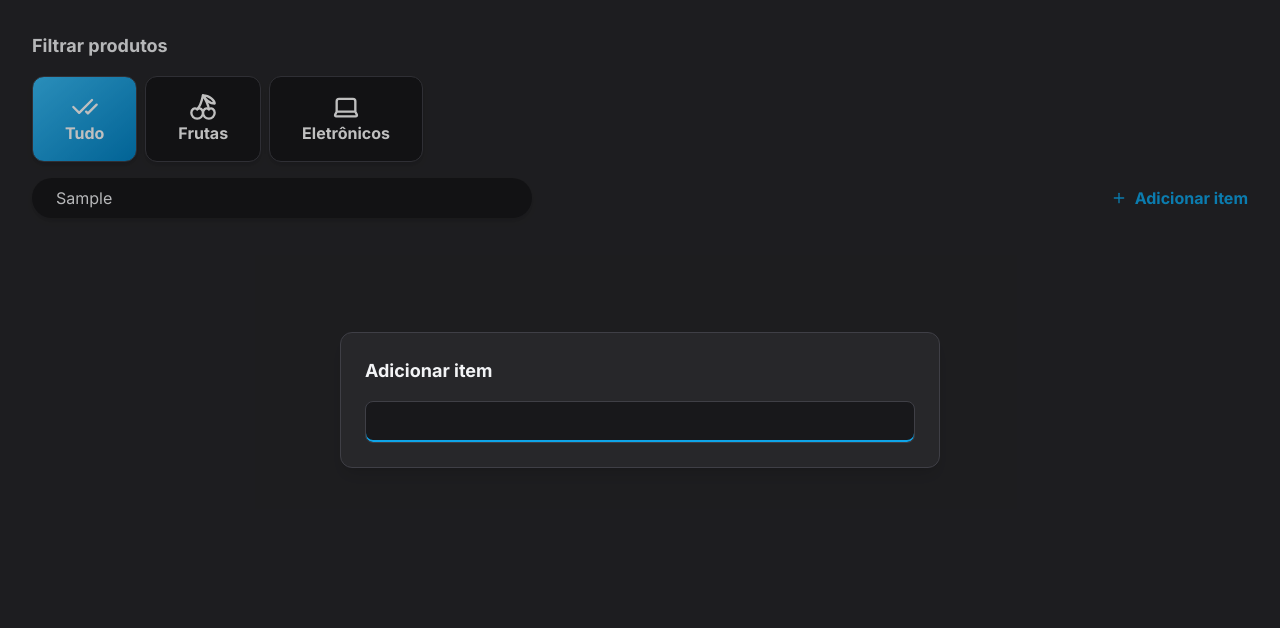
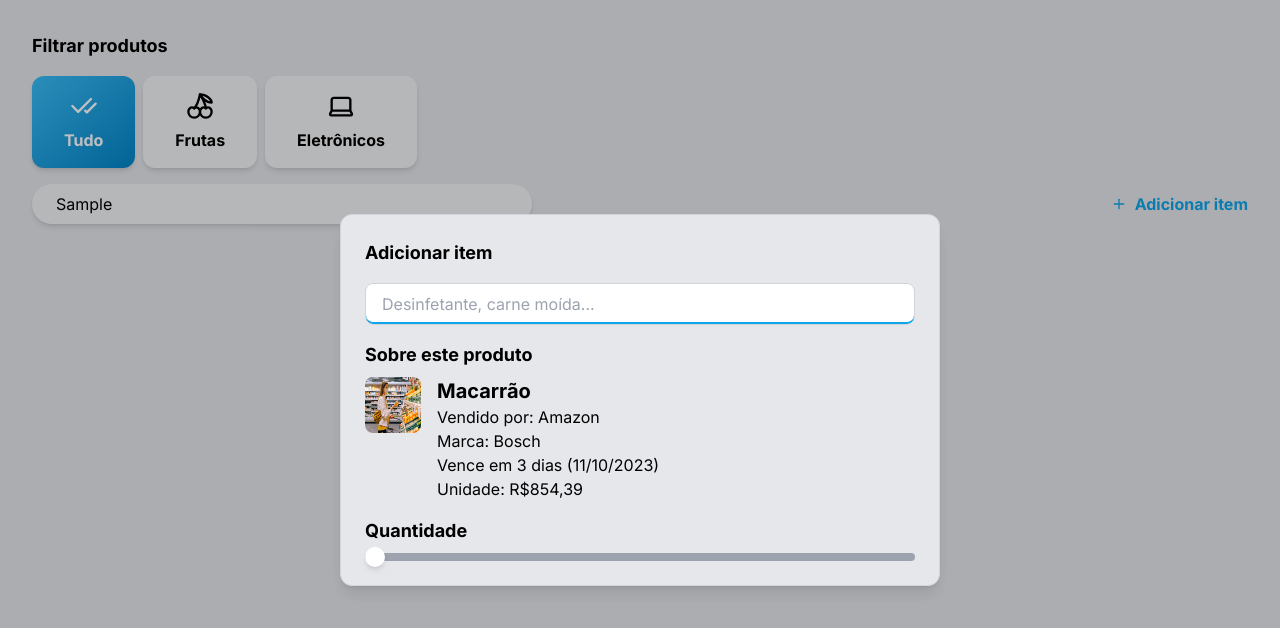
Before and after one commit to AABB2741/supermercado-banco-de-dados, a React (Vite) app in the folder web/: page /list/1 in a window 1280 px wide. Both pictures are taken after typing "Sample" into the empty fields and a click on the button "Adicionar item". Shown: the top 628 px of the page. Built offline with nearby package versions, Linux system fonts and the light colour scheme; no server answers.

Commit message:
tema + slider web

```diff
--- a/web/index.html
+++ b/web/index.html
@@ -1,5 +1,5 @@
 <!doctype html>
-<html lang="pt-BR" class="dark">
+<html lang="pt-BR">
     <head>
         <meta charset="UTF-8" />
         <link rel="icon" type="image/svg+xml" href="/vite.svg" />
--- a/web/package.json
+++ b/web/package.json
@@ -12,6 +12,7 @@
   "dependencies": {
     "@headlessui/react": "^1.7.17",
     "@radix-ui/react-dialog": "^1.0.5",
+    "@radix-ui/react-slider": "^1.1.2",
     "@reduxjs/toolkit": "^1.9.6",
     "@uiball/loaders": "^1.3.0",
     "axios": "^1.5.1",
--- a/web/src/components/Filter.tsx
+++ b/web/src/components/Filter.tsx
@@ -27,7 +27,7 @@ export function Filter({ title, value, options, onValueChange }: FilterProps) {
                         onClick={() => onValueChange?.(o.value)}
                     >
                         <o.icon size={28} />
-                        <p className="font-bold">{o.label}</p>
+                        <p className="mt-2 font-bold">{o.label}</p>
                     </button>
                 ))}
             </div>
--- a/web/src/pages/List/AddItem.tsx
+++ b/web/src/pages/List/AddItem.tsx
@@ -2,8 +2,9 @@ import { useState } from "react";
 import { History, Sparkles } from "lucide-react";
 import { Combobox } from "@headlessui/react";
 import * as Dialog from "@radix-ui/react-dialog";
+import * as Slider from "@radix-ui/react-slider";
 
-import avatar from "../../assets/avatar.png";
+import banner from "../../assets/list-banner.jpg";
 
 interface AddItemProps {
     children: React.ReactNode;
@@ -21,9 +22,12 @@ export function AddItem({ children }: AddItemProps) {
                     </Dialog.Title>
 
                     <Combobox>
-                        <Combobox.Input className="block w-full min-w-0 rounded-lg border border-gray-300 bg-white px-4 py-2 shadow-none outline-none ring-0 transition-shadow focus:shadow-input focus:ring-0 focus:ring-transparent dark:border-zinc-700 dark:bg-zinc-900" />
-                        <Combobox.Options className="mt-2 overflow-hidden rounded-lg border shadow-lg dark:border-zinc-700 dark:bg-zinc-900">
-                            <div className="flex items-center gap-2 bg-zinc-800 px-4 py-2">
+                        <Combobox.Input
+                            className="block w-full min-w-0 rounded-lg border border-gray-300 bg-white px-4 py-2 shadow-none outline-none ring-0 transition-shadow focus:shadow-input focus:ring-0 focus:ring-transparent dark:border-zinc-700 dark:bg-zinc-900"
+                            placeholder="Desinfetante, carne moída..."
+                        />
+                        <Combobox.Options className="mt-2 overflow-hidden rounded-lg border border-gray-300 bg-white shadow-lg dark:border-zinc-700 dark:bg-zinc-900">
+                            <div className="flex items-center gap-2 bg-gray-100 px-4 py-2 dark:bg-zinc-800">
                                 <Sparkles size={12} />
                                 <span className="text-xs">
                                     Sugestões para você
@@ -31,18 +35,49 @@ export function AddItem({ children }: AddItemProps) {
                             </div>
                             <div className="p-2">
                                 <Combobox.Option
-                                    className="flex cursor-pointer items-center justify-start gap-3 rounded-lg px-4 py-2 hover:bg-sky-800"
+                                    className="flex cursor-pointer items-center justify-start gap-3 rounded-lg px-4 py-2 hover:bg-sky-200 dark:hover:bg-sky-800"
                                     value={2}
                                 >
                                     <img
-                                        src={avatar}
-                                        className="h-5 w-5 rounded-lg"
+                                        src={banner}
+                                        className="h-8 w-8 rounded-lg"
                                     />
-                                    <span>Macarrão</span>
+                                    <div>
+                                        <p>Macarrão</p>
+                                        <p className="text-xs text-gray-600 dark:text-zinc-400">
+                                            Bosch
+                                        </p>
+                                    </div>
                                 </Combobox.Option>
                             </div>
                         </Combobox.Options>
                     </Combobox>
+
+                    {/* Item infos */}
+                    <p className="mt-4 text-lg font-bold">Sobre este produto</p>
+                    <div className="mt-2 flex gap-4">
+                        <img src={banner} className="h-14 w-14 rounded-lg" />
+                        <div className="flex-1">
+                            <p className="text-xl font-bold">Macarrão</p>
+                            <p>Vendido por: Amazon</p>
+                            <p>Marca: Bosch</p>
+                            <p>Vence em 3 dias (11/10/2023)</p>
+                            <p>Unidade: R$854,39</p>
+                        </div>
+                    </div>
+
+                    <p className="mb-2 mt-4 text-lg font-bold">Quantidade</p>
+                    <Slider.Root
+                        className="relative flex h-2 select-none items-center"
+                        defaultValue={[1]}
+                        min={1}
+                        max={100}
+                    >
+                        <Slider.Track className="relative h-2 flex-grow overflow-hidden rounded-full bg-gray-400">
+                            <Slider.Range className="absolute h-full bg-white" />
+                        </Slider.Track>
+                        <Slider.Thumb className="block h-5 w-5 rounded-full bg-white shadow-md" />
+                    </Slider.Root>
                 </Dialog.Content>
             </Dialog.Portal>
         </Dialog.Root>
```
Also changed, not shown: 1 other file (tests, documents, lock files or other folders).
